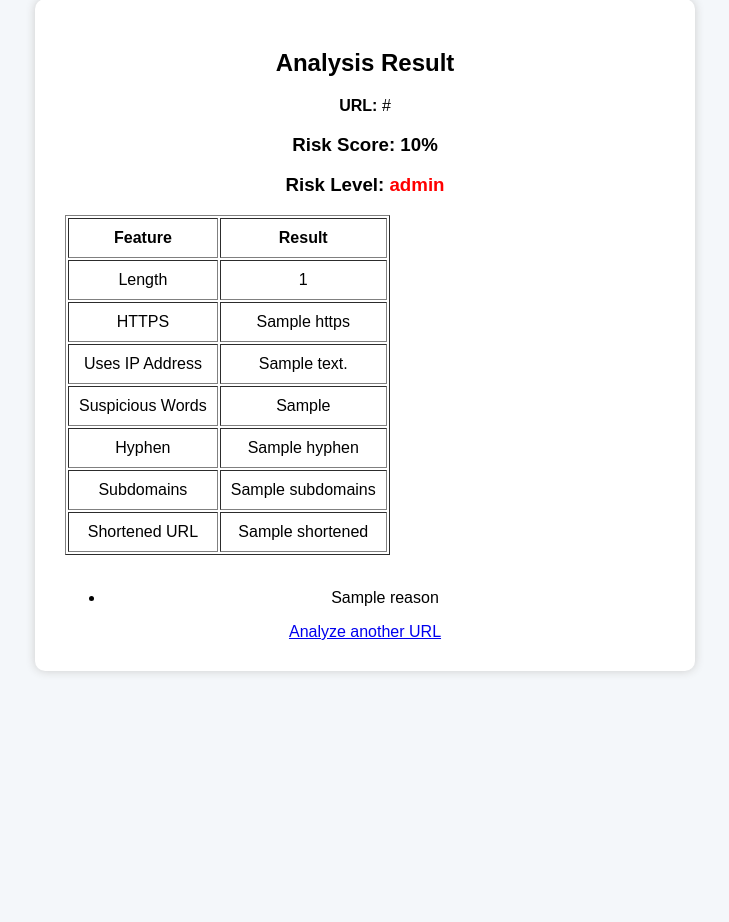
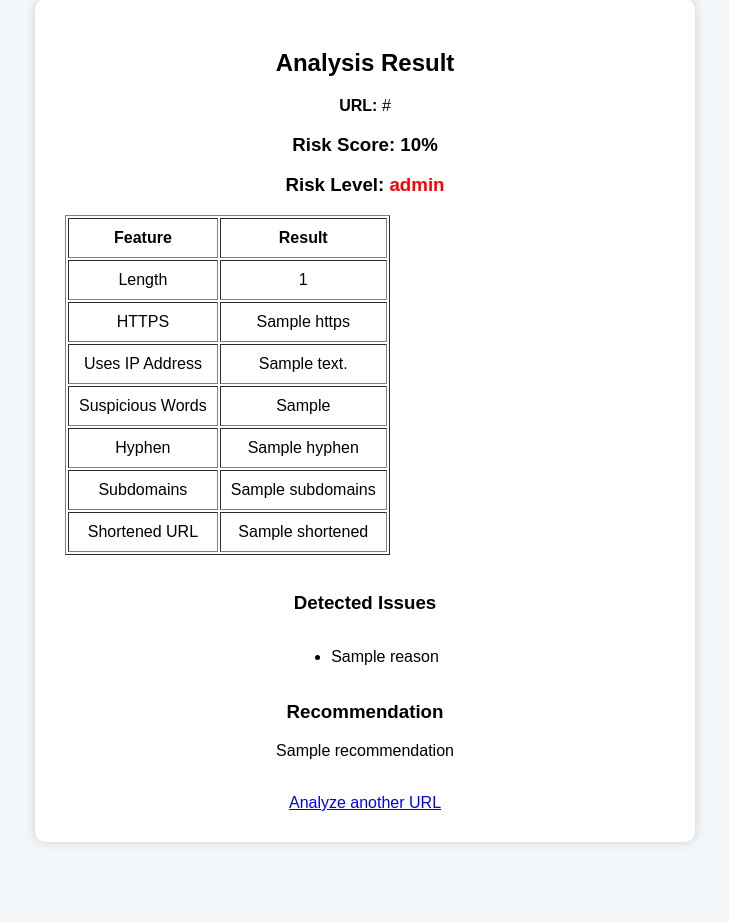
Before and after one commit to Krishna-Gupta-Git/PhishShield-URL-Risk-Analyzer, a Flask app: template templates/result.html in a window 1280 px wide. Shown: the part 81-1003 px from the top of the page, without its empty margins (275-1004 px from the left). Before the commit the page ends 755 px from the top, so only its background shows below. Run offline with Flask 3, Linux system fonts and the light colour scheme; the template is opened without the code that fills it: most values are stand-ins (such as "Sample title", 1, 10 or a date in 2020).

Commit message:
Add Recommendation and Improving Result

```diff
--- a/app.py
+++ b/app.py
@@ -24,14 +24,23 @@ def analyze():
     else:
         risk_level = "High Risk"
 
+    if risk_level == "Low Risk":
+        recommendation = "This website appears safe, but always verify before entering personal information."
+
+    elif risk_level == "Medium Risk":
+        recommendation = "Proceed carefully. Verify the website before logging in or sharing sensitive information."
+
+    else:
+        recommendation = "Avoid visiting this website. It contains several phishing indicators."
     return render_template(
-        "result.html",
-        url=url,
-        result=result,
-        score=score,
-        reasons=reasons,
-        risk_level=risk_level
-    )
+    "result.html",
+    url=url,
+    result=result,
+    score=score,
+    reasons=reasons,
+    risk_level=risk_level,
+    recommendation=recommendation
+)
 
 if __name__ == "__main__":
     app.run(debug=True)
--- a/static/style.css
+++ b/static/style.css
@@ -33,3 +33,22 @@ button {
 button:hover {
     background: #084298;
 }
+.low{
+    color:green;
+    font-weight:bold;
+}
+
+.medium{
+    color:orange;
+    font-weight:bold;
+}
+
+.high{
+    color:red;
+    font-weight:bold;
+}
+
+ul{
+    text-align:left;
+    display:inline-block;
+}
--- a/templates/result.html
+++ b/templates/result.html
@@ -35,8 +35,6 @@ Risk Level:
 {% endif %}
 
 </h3>
-
-
 
 <table border="1" cellpadding="10">
 
@@ -84,14 +82,24 @@ Risk Level:
 
 <br>
 {% if reasons %}
+<h3>Detected Issues</h3>
+
 <ul>
 {% for reason in reasons %}
     <li>{{ reason }}</li>
 {% endfor %}
 </ul>
+
 {% else %}
 <p>No suspicious indicators detected.</p>
 {% endif %}
+
+<h3>Recommendation</h3>
+
+<p>{{ recommendation }}</p>
+
+<br>
+
 <a href="/">Analyze another URL</a>
 
 </div>
```
